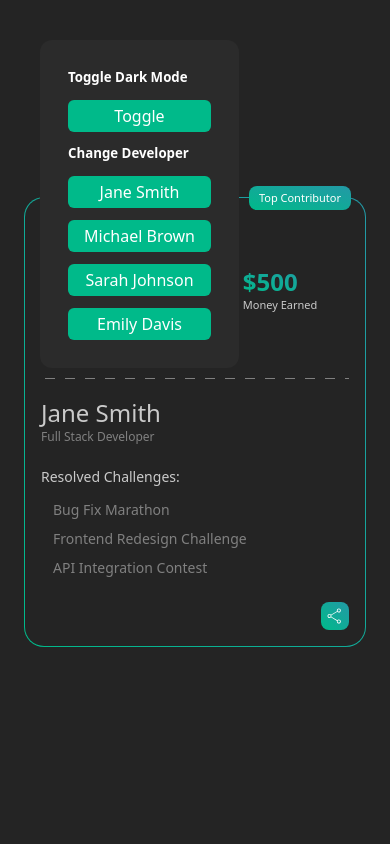
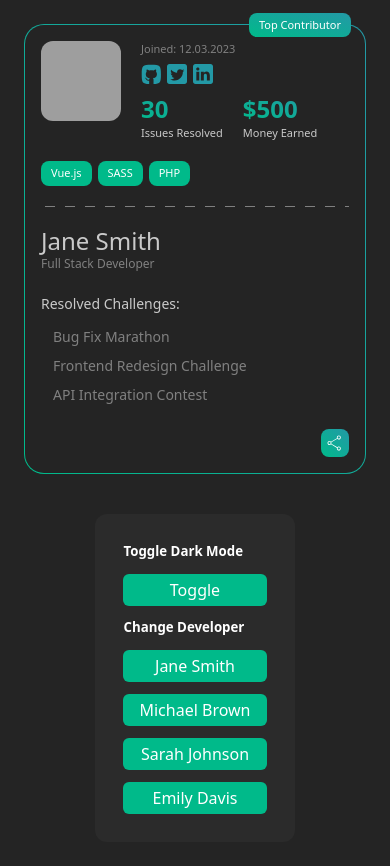
Before and after one commit to DimitarK13/opire-developer-card, a React (Vite) app: page / in a window 390 px wide. Before the commit the page ends 844 px from the top, so only its background shows below. Built offline with nearby package versions, Linux system fonts and the light colour scheme; grey boxes are pictures that could not be loaded.

Commit message:
style(options): responsive

```diff
--- a/src/App.tsx
+++ b/src/App.tsx
@@ -19,7 +19,7 @@ function App() {
     <main className={`theme--${isDarkMode ? 'dark' : 'light'}`}>
       <Card developer={developers[developerIndex]} />
 
-      <div className="developers">
+      <div className="options">
         <h5>Toggle Dark Mode</h5>
         <button onClick={toggleDarkMode}>Toggle</button>
 
--- a/src/index.css
+++ b/src/index.css
@@ -77,7 +77,7 @@ main {
   color: var(--text-primary);
 }
 
-.developers {
+.options {
   padding: 28px;
 
   position: absolute;
@@ -92,11 +92,11 @@ main {
   border-radius: 12px;
 }
 
-.developers h5 {
+.options h5 {
   color: #fff;
 }
 
-.developers button {
+.options button {
   cursor: pointer;
   padding: 4px 16px;
   background-color: var(--primary-clr);
@@ -351,3 +351,13 @@ main {
     height: 100px;
   }
 }
+
+@media (max-width: 1100px) {
+  main {
+    gap: 40px;
+  }
+
+  .options {
+    position: static;
+  }
+}
```
